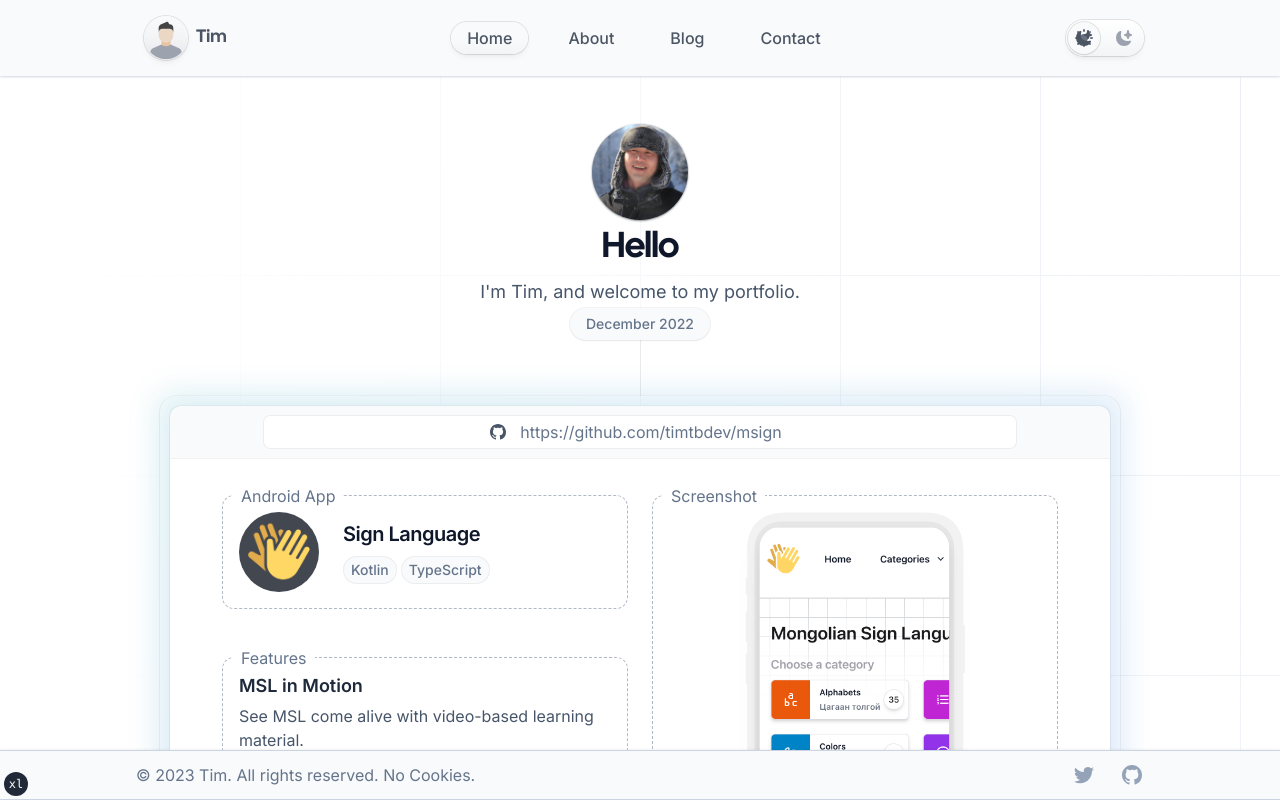
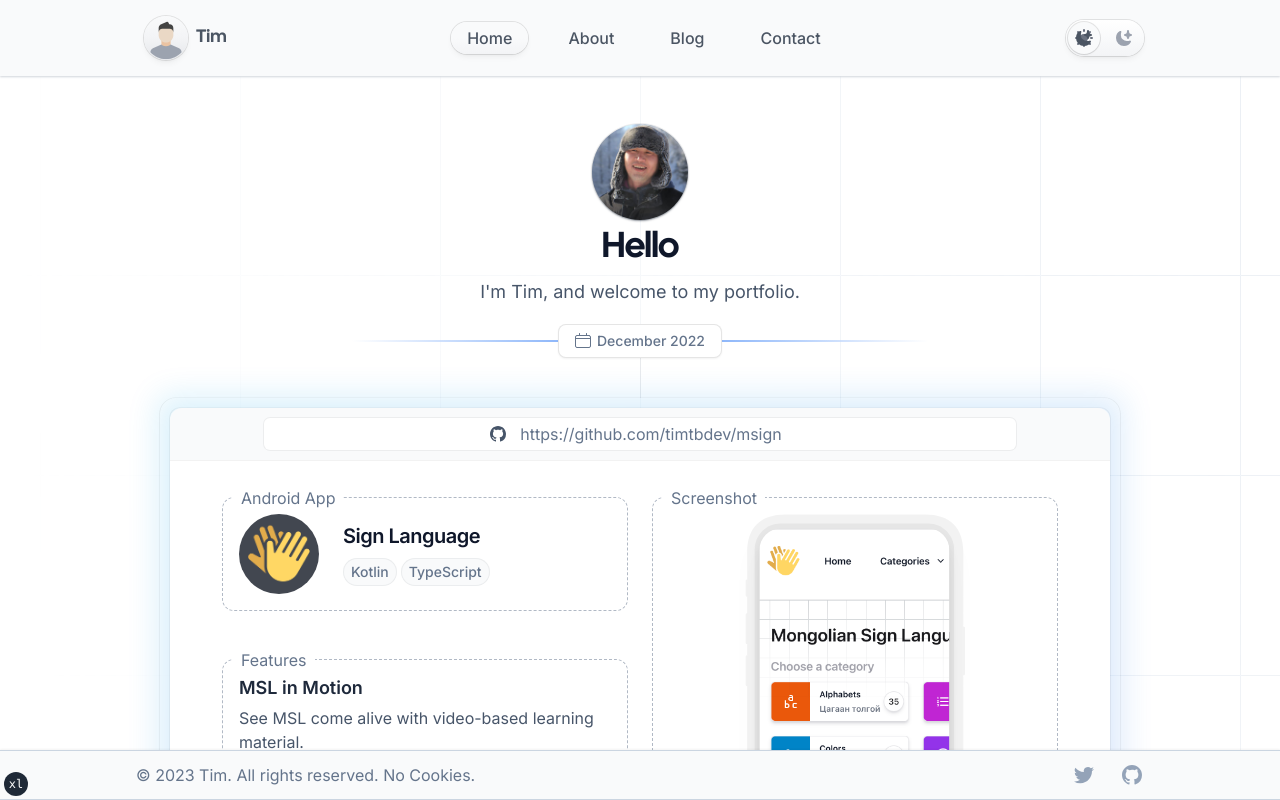
Before and after one commit to timtbdev/Portfolio, a Next.js app: page / in a window 1280 px wide. Built offline with nearby package versions, Linux system fonts and the light colour scheme; no server answers.

Commit message:
fix: fixed about and blog pages

```diff
--- a/app/blog/page.tsx
+++ b/app/blog/page.tsx
@@ -42,13 +42,19 @@ export const metadata: Metadata = {
 const BlogPage = () => {
   return (
     <>
-      <div className="py-10 sm:py-14">
-        <div className="mx-auto max-w-7xl px-6 lg:px-8">
-          <div className="mx-auto max-w-2xl lg:max-w-4xl">
-            <Title className="mb-8 text-center md:mb-6">Blog</Title>
-            <Text className="mb-8 text-center md:mb-6">
+      <div className="mx-auto max-w-3xl">
+        <div className="relative border-b border-l border-dashed border-slate-500/50 px-6 py-4">
+          <div className="absolute -bottom-1.5 left-0 h-2 w-full bg-gradient-to-r from-white/10 via-white/5 to-white to-90% dark:from-slate-800/10 dark:via-slate-800/5 dark:to-slate-800 dark:to-90%"></div>
+          <div className="absolute -left-1.5 bottom-0 h-full w-2 bg-gradient-to-t from-white/10 via-white/5 to-white dark:from-slate-800/10 dark:via-slate-800/5 dark:to-slate-800"></div>
+          <h1 className="font-calsans text-3xl tracking-tight text-slate-900 dark:text-slate-100">
+            Blog
+          </h1>
+        </div>
+        <div className="relative border-l border-dashed border-slate-500/50 px-6 py-4">
+          <div className="absolute -left-1.5 bottom-0 h-full w-2 bg-gradient-to-b from-white/10 from-20% via-white/5 via-50% to-white to-80% dark:from-slate-800/10 dark:via-slate-800/5 dark:to-slate-800 dark:to-80%"></div>
+          <span className="mb-4 text-lg leading-8 text-slate-600 dark:text-slate-500">
             Thoughts and stories about making great mobile and web apps.
-            </Text>
+          </span>
           <div className="lg:mt-15 mt-10 space-y-10 lg:space-y-10">
             {blog.map((post) => (
               <PostList
@@ -66,7 +72,6 @@ const BlogPage = () => {
           </div>
         </div>
       </div>
-      </div>
     </>
   )
 }
--- a/app/page.tsx
+++ b/app/page.tsx
@@ -6,7 +6,7 @@ const HomePage = () => {
   const length = projects.length
   return (
     <>
-      <div className="mx-auto text-center">
+      <div className="mx-auto mb-4 text-center">
         <Image
           src={bio.image}
           alt={bio.imageDescription}
--- a/components/project/Browser.tsx
+++ b/components/project/Browser.tsx
@@ -9,7 +9,7 @@ const Browser: FC<BrowserProps> = ({ children, url }) => {
   return (
     <>
       <div className="relative w-full rounded-2xl bg-white/20 p-2.5 shadow-sm shadow-black/5 ring-[0.8px] ring-black/5 dark:bg-white/5 dark:shadow-white/5 dark:ring-white/10">
-        <div className="absolute -inset-0.5 rounded-lg bg-gradient-to-br from-cyan-600 to-blue-600 opacity-[0.15] blur-lg"></div>
+        <div className="absolute -inset-0.5 rounded-lg bg-gradient-to-br from-sky-500 to-blue-600 opacity-[0.15] blur-lg"></div>
         <div className="relative max-w-full rounded-[0.62rem] shadow-sm shadow-black/5 ring-[0.8px] ring-black/5 dark:shadow-white/5 dark:ring-white/10">
           {/* AddressBar */}
           <div className="rounded-t-xl bg-gray-50 py-2.5 dark:bg-slate-700">
--- a/components/project/Line.tsx
+++ b/components/project/Line.tsx
@@ -2,7 +2,7 @@ const Line = () => {
   return (
     <>
       <div className="mx-auto flex max-w-xl flex-row justify-center">
-        <div className="h-14 w-px bg-black/5 dark:bg-white/10"></div>
+        <div className="h-10 w-px bg-black/5 dark:bg-white/10"></div>
       </div>
     </>
   )
--- a/components/project/Year.tsx
+++ b/components/project/Year.tsx
@@ -1,4 +1,5 @@
 import { FC } from "react"
+import { CalendarIcon } from "@heroicons/react/20/solid"
 
 interface YearProps {
   year: string
@@ -7,9 +8,34 @@ interface YearProps {
 const Year: FC<YearProps> = ({ year }) => {
   return (
     <>
-      <div className="mx-auto flex justify-center text-center">
-        <div className="space-x-1 rounded-full bg-gray-50 px-4 py-1.5 text-center text-sm font-medium text-slate-500 shadow-sm shadow-black/5 ring-1 ring-black/5 dark:bg-slate-700/30 dark:text-slate-500 dark:ring-white/10">
-          <span>{year}</span>
+      <div className="relative mx-auto max-w-xl">
+        <div className="absolute inset-0 flex items-center" aria-hidden="true">
+          <div className="h-0.5 w-full bg-gradient-to-r from-white via-blue-500 to-white opacity-80 dark:from-slate-800 dark:via-sky-500 dark:to-slate-800"></div>
+        </div>
+        <div className="relative flex justify-center">
+          <div className="inline-flex items-center rounded-lg border border-black/10 bg-white px-4 py-1.5 text-sm font-medium leading-5 text-slate-500 shadow-sm ring-transparent dark:border-white/20 dark:bg-slate-800 ">
+            <svg
+              xmlns="http://www.w3.org/2000/svg"
+              width="16"
+              height="16"
+              viewBox="0 0 16 16"
+            >
+              <title>calendar</title>
+              <g
+                stroke-width="1"
+                fill="none"
+                stroke="currentColor"
+                stroke-linecap="round"
+                stroke-linejoin="round"
+              >
+                <line x1="0.5" y1="5.5" x2="15.5" y2="5.5"></line>
+                <path d="M14,2.5H2A1.5,1.5,0,0,0,.5,4v9A1.5,1.5,0,0,0,2,14.5H14A1.5,1.5,0,0,0,15.5,13V4A1.5,1.5,0,0,0,14,2.5Z"></path>
+                <line x1="4.5" y1="0.5" x2="4.5" y2="2.5"></line>
+                <line x1="11.5" y1="0.5" x2="11.5" y2="2.5"></line>
+              </g>
+            </svg>
+            <span className="ml-1.5">{year}</span>
+          </div>
         </div>
       </div>
     </>
```
Lines whose indentation alone changed are shown as unchanged.
